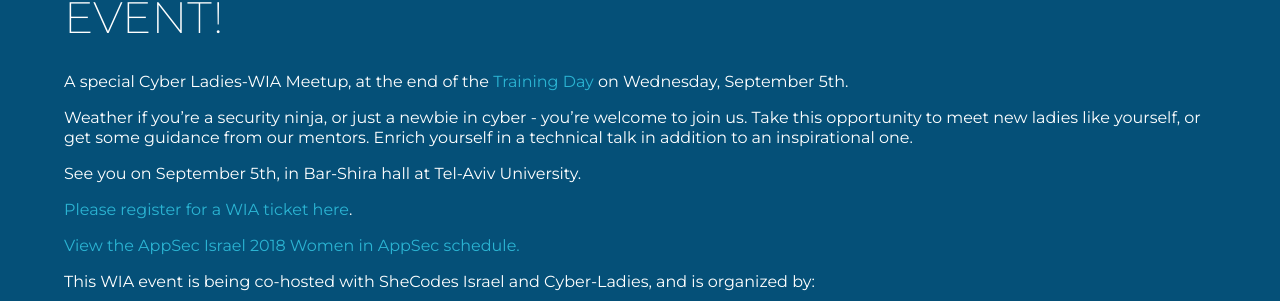
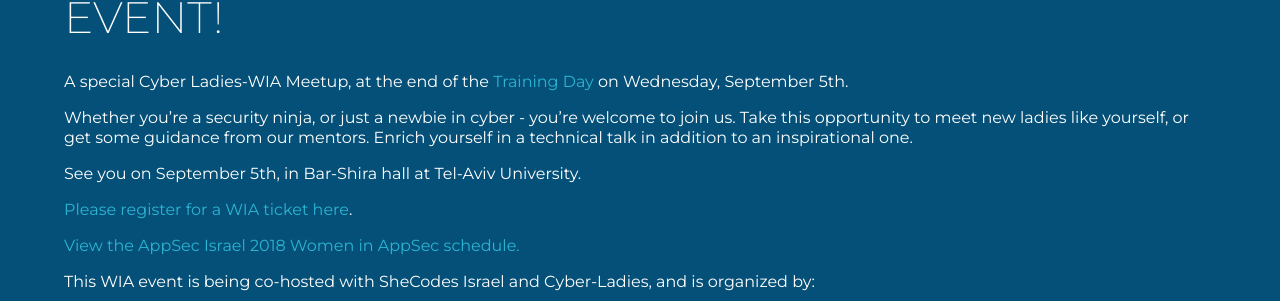
Before and after one commit to OWASP/AppSec-Israel-2018, a Jekyll site: the page built from WIA.md, in a window 1280 px wide. Shown: the part 292-593 px from the top of the page. Built offline with Jekyll 4.4.1, drawn with Linux system fonts in a browser that asks for light colours; our own code applies the rules of GitHub Pages for plain Markdown files; a script that is not in the unit is left out.

Commit message:
Update WIA.md
Minor typo

```diff
--- a/WIA.md
+++ b/WIA.md
@@ -4,7 +4,7 @@
 ## Women In AppSec - Ladies-only Evening event!
 A special Cyber Ladies-WIA Meetup, at the end of the [Training Day](Training) on {{ site.trainingday }}.
 
-Weather if you're a security ninja, or just a newbie in cyber - you're welcome to join us. Take this opportunity to meet new ladies like yourself, or get some guidance from our mentors. Enrich yourself in a technical talk in addition to an inspirational one.
+Whether you're a security ninja, or just a newbie in cyber - you're welcome to join us. Take this opportunity to meet new ladies like yourself, or get some guidance from our mentors. Enrich yourself in a technical talk in addition to an inspirational one.
 
 See you on September 5th, in Bar-Shira hall at Tel-Aviv University.
 
```
